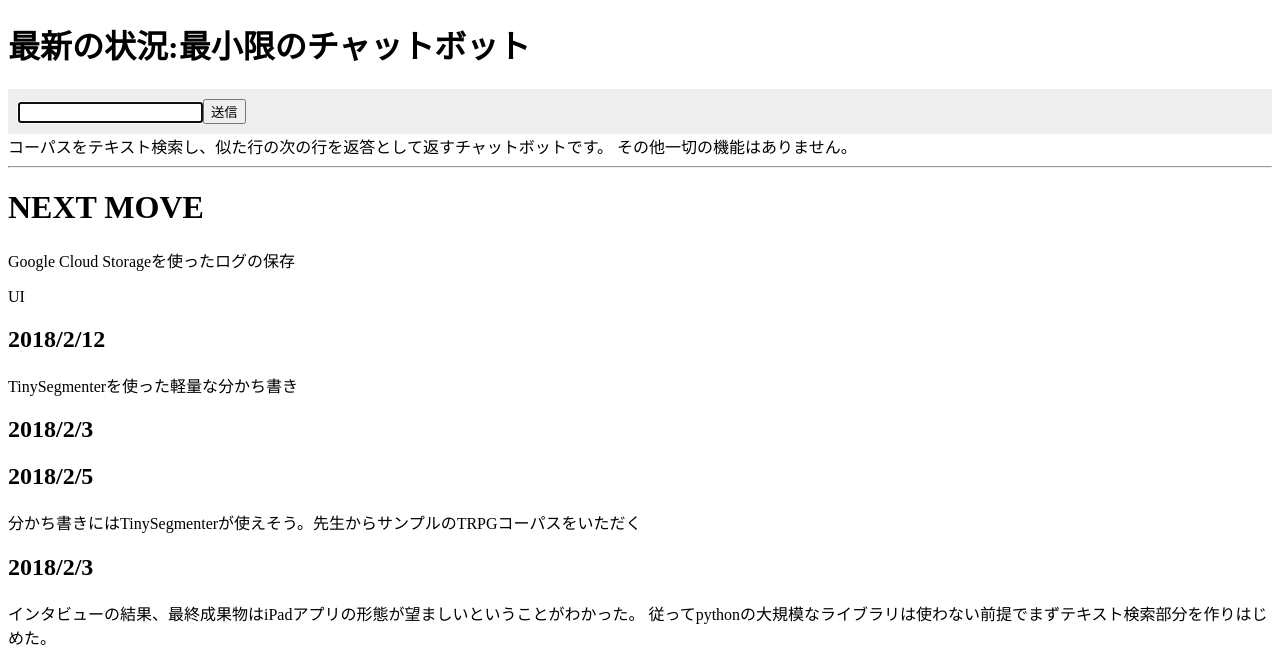
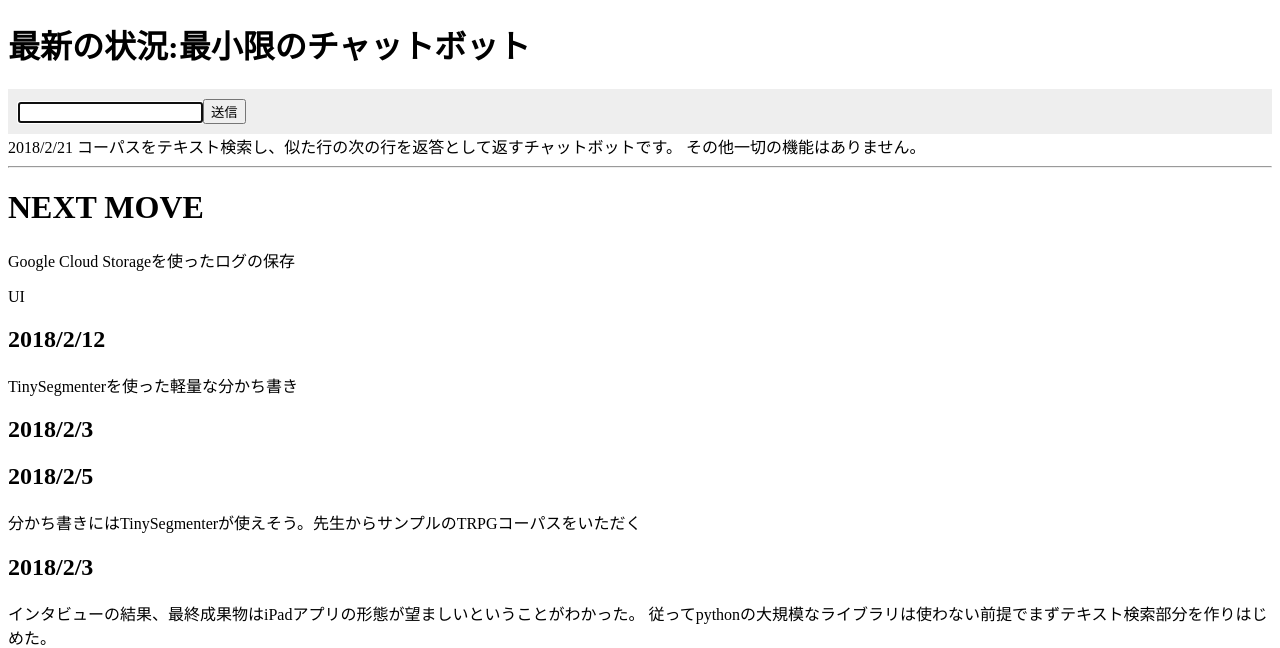
Before and after one commit to shinichi-kato/corpusenactor-echo.0.1.1, a Flask app: page / in a window 1280 px wide. Shown: the top 648 px of the page. Run offline with Flask 2, Linux system fonts and the light colour scheme.

Commit message:
最小限のチャットボット リリース版

```diff
--- a/corpusenactor.py
+++ b/corpusenactor.py
@@ -195,7 +195,7 @@ class CorpusEnactor:
         cos類似度 = ct・vt / |ct||vt|
         """
         inner = np.inner(ct,vt)
-        norm_ct = np.linalg.norm(ct,axis=1)
+        norm_ct = np.apply_along_axis(np.linalg.norm,axis=1,arr=ct)
         norm_vt = np.linalg.norm(vt)
 
         cossim = inner / (norm_ct*norm_vt)
--- a/templates/index.html
+++ b/templates/index.html
@@ -12,7 +12,7 @@
 <INPUT TYPE="text" name="text" ><INPUT TYPE="submit" value="送信">
 </FORM>
 </DIV>
-コーパスをテキスト検索し、似た行の次の行を返答として返すチャットボットです。
+2018/2/21 コーパスをテキスト検索し、似た行の次の行を返答として返すチャットボットです。
 その他一切の機能はありません。
 <HR>
   <H1>NEXT MOVE</H1>
```
